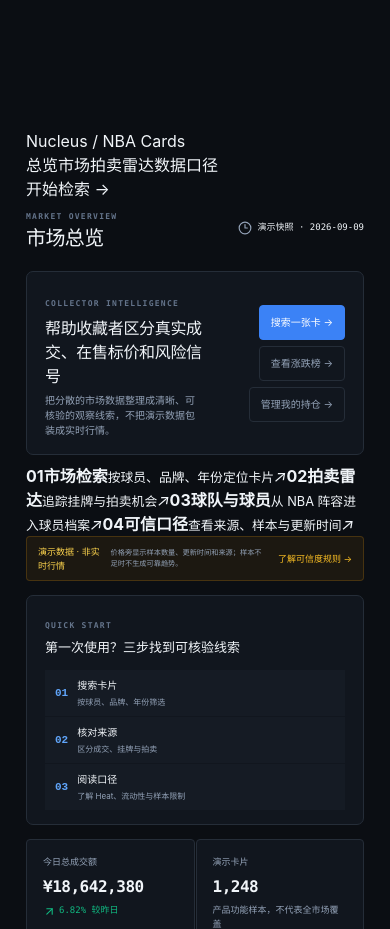
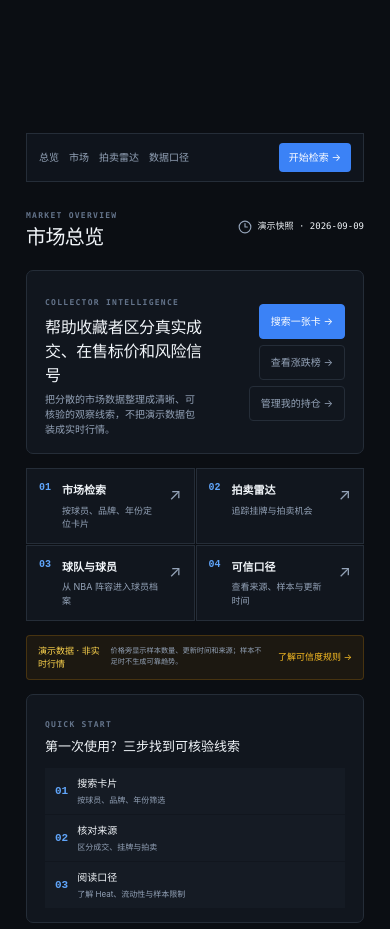
Before and after one commit to gfthcode/nucleus-cards, a Next.js app: page / in a window 390 px wide. Shown: the part 2500-3429 px from the top of the page. Built offline with nearby package versions, Linux system fonts and the light colour scheme; no server answers.

Commit message:
feat: refresh homepage navigation and interaction layout

```diff
--- a/src/app/globals.css
+++ b/src/app/globals.css
@@ -3289,6 +3289,20 @@
 .terminal-footer a { color: var(--terminal-muted); }
 .terminal-mobile-nav { display: none; }
 .terminal-page-heading { align-items: flex-end; display: flex; justify-content: space-between; margin-bottom: 18px; }
+.home-anchor-nav { align-items: center; border: 1px solid var(--terminal-line); background: color-mix(in srgb, var(--terminal-panel) 88%, transparent); display: flex; gap: 18px; justify-content: space-between; margin: 4px 0 18px; padding: 9px 12px; position: sticky; top: 54px; z-index: 20; }
+.home-anchor-brand { color: var(--terminal-muted); font: 700 9px ui-monospace, SFMono-Regular, monospace; letter-spacing: .14em; text-transform: uppercase; white-space: nowrap; }
+.home-anchor-nav div { display: flex; gap: 18px; }
+.home-anchor-nav a { color: var(--terminal-muted); font-size: 10px; text-decoration: none; transition: color .15s; }
+.home-anchor-nav a:hover, .home-anchor-nav a:focus-visible { color: #60a5fa; }
+.home-anchor-cta { background: var(--terminal-blue); border-radius: 4px; color: #fff !important; font-size: 10px !important; padding: 7px 10px; white-space: nowrap; }
+.home-highlights { display: grid; gap: 1px; grid-template-columns: repeat(4, minmax(0, 1fr)); margin: 14px 0; }
+.home-highlight-card { align-items: flex-start; background: var(--terminal-panel); border: 1px solid var(--terminal-line); color: var(--terminal-text); display: flex; gap: 11px; min-height: 74px; padding: 13px 12px; text-decoration: none; transition: background .15s, border-color .15s, transform .15s; }
+.home-highlight-card:hover { background: var(--terminal-panel-raised); border-color: rgba(96,165,250,.45); transform: translateY(-2px); }
+.home-highlight-card > b { color: #60a5fa; font: 700 10px ui-monospace, monospace; }
+.home-highlight-card span { display: grid; gap: 5px; }
+.home-highlight-card strong { font-size: 11px; }
+.home-highlight-card small { color: var(--terminal-muted); font-size: 9px; line-height: 1.45; }
+.home-highlight-card i { color: var(--terminal-muted); font-style: normal; margin-left: auto; }
 .terminal-page-heading h1 { font-size: 23px; letter-spacing: -.03em; margin: 3px 0 5px; }
 .terminal-page-heading p { color: var(--terminal-muted); font-size: 11px; margin: 0; }
 .section-kicker { color: #64748b; font-family: ui-monospace, SFMono-Regular, Menlo, monospace; font-size: 8px; font-weight: 700; letter-spacing: .16em; }
@@ -3370,6 +3384,11 @@
   .terminal-mobile-nav a { align-items: center; color: var(--terminal-muted); display: flex; flex-direction: column; font-size: 9px; gap: 3px; justify-content: center; text-decoration: none; }
   .terminal-mobile-nav a.active { color: #60a5fa; }
   .terminal-page-heading { align-items: flex-start; gap: 12px; }
+  .home-anchor-nav { gap: 10px; top: 50px; }
+  .home-anchor-brand { display: none; }
+  .home-anchor-nav div { gap: 10px; overflow-x: auto; }
+  .home-anchor-nav div a { white-space: nowrap; }
+  .home-highlights { grid-template-columns: repeat(2, minmax(0, 1fr)); }
   .terminal-page-heading h1 { font-size: 20px; }
   .terminal-page-heading p, .updated-at span { display: none; }
   .updated-at { margin-top: 20px; }
```
